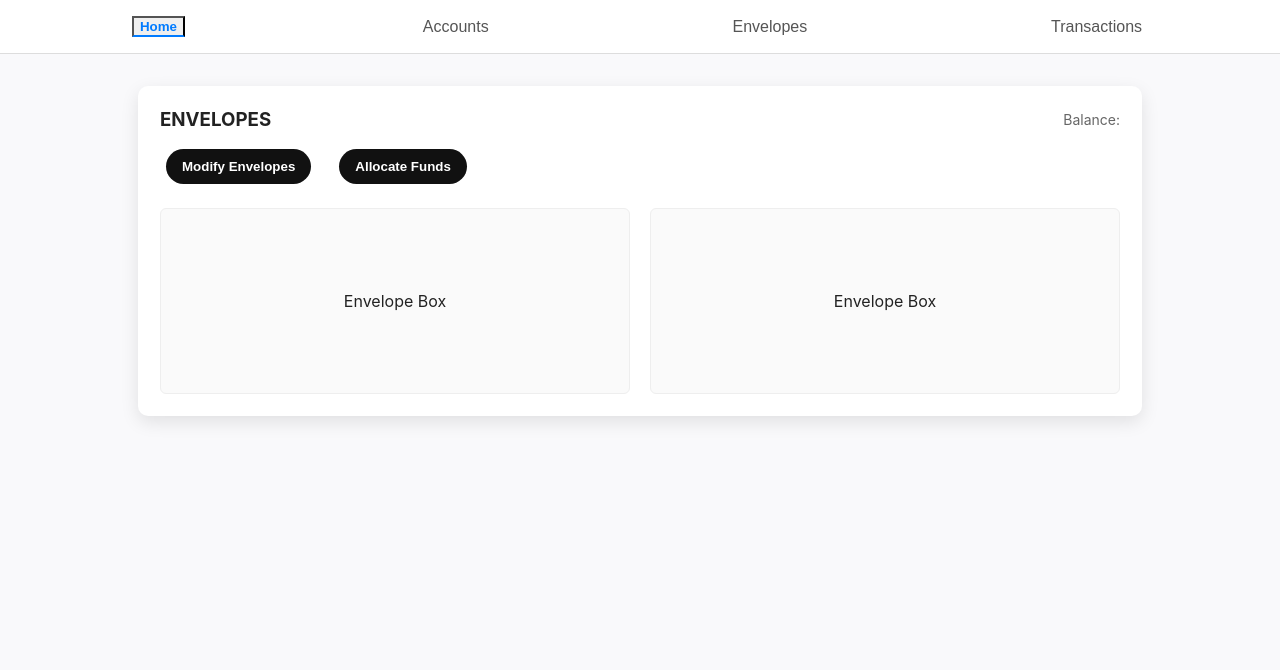
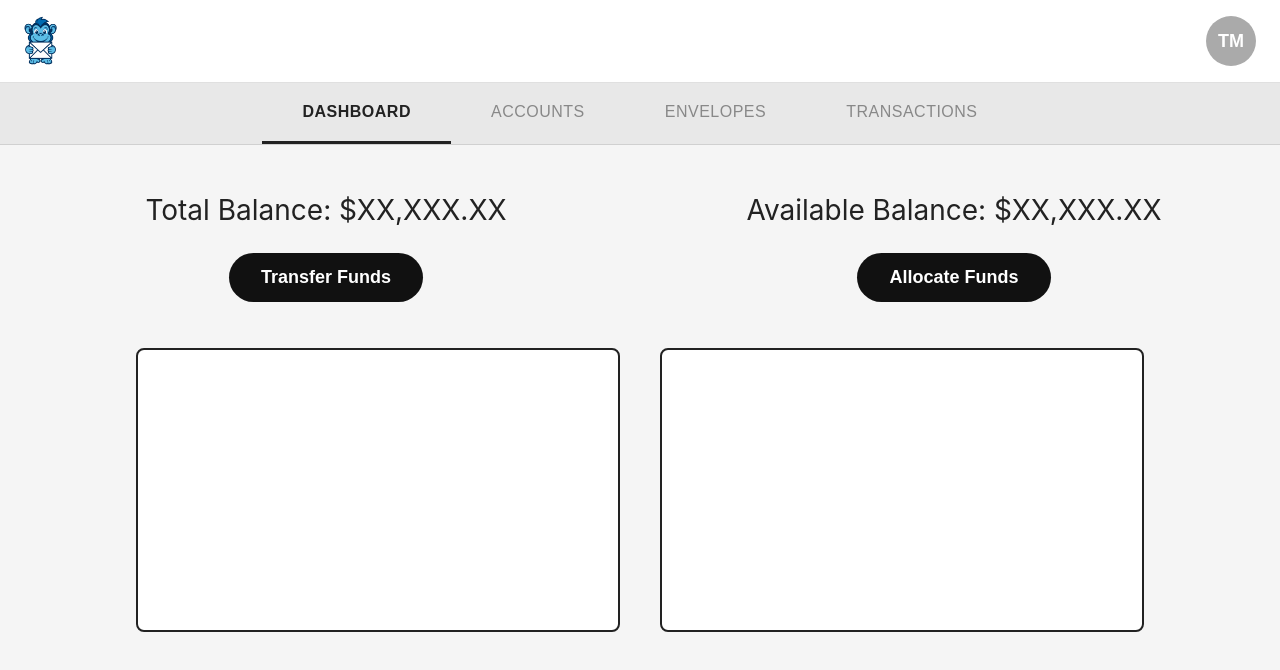
Before and after one commit to cdvchek/g7-mern-project, a Next.js app in the folder frontend-web/: page /dashboard in a window 1280 px wide. Shown: the top 670 px of the page. Built offline with nearby package versions, Linux system fonts and the light colour scheme.

Commit message:
more dashboard fixes, added logo, added settings menu, style updates

```diff
--- a/frontend-web/src/components/Dashboard.module.css
+++ b/frontend-web/src/components/Dashboard.module.css
@@ -2,14 +2,35 @@
   display: flex;
   flex-direction: column;
   height: 100vh;
-  background: #f9f9fb;
+  background: #f5f5f5;
   color: #222;
   font-family: Inter, system-ui, Arial, sans-serif;
 }
 
+.header {
+  display: flex;
+  justify-content: space-between;
+  align-items: center;
+  padding: 16px 24px;
+  background: #fff;
+  border-bottom: 1px solid #e0e0e0;
+}
+
+.logo {
+  height: 50px;
+  width: auto;
+  object-fit: contain;
+}
+
+.appName {
+  font-size: 22px;
+  font-weight: 600;
+  color: #222;
+}
+
 .dashboardContent {
   flex: 1;
-  padding: 2rem;
+  padding: 3rem 2rem;
   display: flex;
   flex-direction: column;
   align-items: center;
@@ -17,31 +38,43 @@
 
 .navbar {
   display: flex;
-  justify-content: space-around;
+  justify-content: center;
   align-items: center;
-  background: #fff;
-  border-bottom: 1px solid #ddd;
-  padding: 1rem;
+  background: #e8e8e8;
+  border-bottom: 1px solid #d0d0d0;
+  padding: 0;
+  gap: 0;
 }
 
 .navButton {
   background: none;
   border: none;
-  font-size: 1rem;
+  font-size: 16px;
   cursor: pointer;
-  color: #555;
-  font-weight: 500;
-  transition: color 0.2s ease, border-bottom 0.2s ease;
+  color: #888;
+  font-weight: 400;
+  letter-spacing: 0.5px;
+  padding: 20px 40px;
+  transition: color 0.2s ease;
+  border-bottom: 3px solid transparent;
+  position: relative;
 }
 
 .navButton:hover {
-  color: #000;
+  color: #555;
 }
 
 .activeButton {
-  color: #007bff;
-  font-weight: 600;
-  border-bottom: 2px solid #007bff;
+  background: none;
+  border: none;
+  font-size: 16px;
+  cursor: pointer;
+  color: #222;
+  font-weight: 700;
+  letter-spacing: 0.5px;
+  padding: 20px 40px;
+  border-bottom: 3px solid #222;
+  position: relative;
 }
 
 .container {
--- a/frontend-web/src/components/DashboardHome.js
+++ b/frontend-web/src/components/DashboardHome.js
@@ -2,25 +2,87 @@ import { useState } from "react";
 import styles from "./Dashboard.module.css";
 
 export default function DashboardHome() {
+  // temp vals
+  const totalBalance = "XX,XXX.XX";
+  const availableBalance = "XX,XXX.XX";
+
   return (
-    <div className={styles.card}>
-      <div style={{display:"flex", alignItems:"center", justifyContent:"space-between", marginBottom:12}}>
-        <h3 style={{margin:0}}>ENVELOPES</h3>
-        {/* add a dynamic balance val later */}
-        <div style={{fontSize:14, color:"#666"}}>Balance: </div>
+    <div style={{ width: "100%", maxWidth: "1400px" }}>
+      {/* Balance Section */}
+      <div style={{
+        display: "flex",
+        justifyContent: "space-around",
+        alignItems: "center",
+        marginBottom: "40px",
+        gap: "40px"
+      }}>
+        <div style={{ flex: 1, textAlign: "center" }}>
+          <h2 style={{
+            fontSize: "28px",
+            fontWeight: "400",
+            margin: "0 0 20px 0",
+            color: "#222"
+          }}>
+            Total Balance: ${totalBalance.toLocaleString('en-US', { minimumFractionDigits: 2, maximumFractionDigits: 2 })}
+          </h2>
+          <button
+            className={`${styles.btn} ${styles.btnPrimary}`}
+            style={{
+              fontSize: "18px",
+              padding: "14px 32px",
+              borderRadius: "50px"
+            }}
+          >
+            Transfer Funds
+          </button>
+        </div>
+
+        <div style={{ flex: 1, textAlign: "center" }}>
+          <h2 style={{
+            fontSize: "28px",
+            fontWeight: "400",
+            margin: "0 0 20px 0",
+            color: "#222"
+          }}>
+            Available Balance: ${availableBalance.toLocaleString('en-US', { minimumFractionDigits: 2, maximumFractionDigits: 2 })}
+          </h2>
+          <button
+            className={`${styles.btn} ${styles.btnPrimary}`}
+            style={{
+              fontSize: "18px",
+              padding: "14px 32px",
+              borderRadius: "50px"
+            }}
+          >
+            Allocate Funds
+          </button>
+        </div>
       </div>
 
-      <div style={{display:"flex", gap:16, marginBottom:18}}>
-        <button className={`${styles.btn} ${styles.btnPrimary}`}>Modify Envelopes</button>
-        <button className={`${styles.btn} ${styles.btnPrimary}`}>Allocate Funds</button>
-      </div>
+      {/* Content Boxes */}
+      <div style={{
+        display: "flex",
+        gap: "40px",
+        justifyContent: "center"
+      }}>
+        <div style={{
+          width: "480px",
+          height: "280px",
+          border: "2px solid #222",
+          borderRadius: "8px",
+          backgroundColor: "#fff"
+        }}>
+          {/* Placeholder box - add content later */}
+        </div>
 
-      <div style={{display:"flex", gap:20}}>
-        <div style={{flex:1}}>
-          <div className={styles.smallCard} style={{height:160, display:"flex", alignItems:"center", justifyContent:"center"}}>Envelope Box</div>
-        </div>
-        <div style={{flex:1}}>
-          <div className={styles.smallCard} style={{height:160, display:"flex", alignItems:"center", justifyContent:"center"}}>Envelope Box</div>
+        <div style={{
+          width: "480px",
+          height: "280px",
+          border: "2px solid #222",
+          borderRadius: "8px",
+          backgroundColor: "#fff"
+        }}>
+          {/* Placeholder box - add content later */}
         </div>
       </div>
     </div>
--- a/frontend-web/src/components/Navbar.js
+++ b/frontend-web/src/components/Navbar.js
@@ -1,4 +1,4 @@
-"use client"
+"use client";
 import styles from "./Dashboard.module.css";
 
 export default function Navbar({ activeTab, setActiveTab }) {
@@ -8,28 +8,28 @@ export default function Navbar({ activeTab, setActiveTab }) {
                 className={activeTab === "home" ? styles.activeButton : styles.navButton}
                 onClick={() => setActiveTab("home")}
             >
-                Home
+                DASHBOARD
             </button>
 
             <button
                 className={activeTab === "accounts" ? styles.activeButton : styles.navButton}
                 onClick={() => setActiveTab("accounts")}
             >
-                Accounts
+                ACCOUNTS
             </button>
 
             <button
                 className={activeTab === "envelopes" ? styles.activeButton : styles.navButton}
                 onClick={() => setActiveTab("envelopes")}
             >
-                Envelopes
+                ENVELOPES
             </button>
 
             <button
                 className={activeTab === "transactions" ? styles.activeButton : styles.navButton}
                 onClick={() => setActiveTab("transactions")}
             >
-                Transactions
+                TRANSACTIONS
             </button>
         </nav>
     );
--- /dev/null
+++ b/frontend-web/src/components/Settings.js
@@ -0,0 +1,122 @@
+"use client"
+import { useState, useRef, useEffect } from "react";
+import styles from "./Settings.module.css";
+
+export default function Settings({ userName = "Default", userEmail = "default@example.com", userInitials = "DF" }) {
+  const [isOpen, setIsOpen] = useState(false);
+  const menuRef = useRef(null);
+
+  // Close menu when clicking outside
+  useEffect(() => {
+    function handleClickOutside(event) {
+      if (menuRef.current && !menuRef.current.contains(event.target)) {
+        setIsOpen(false);
+      }
+    }
+
+    if (isOpen) {
+      document.addEventListener("mousedown", handleClickOutside);
+    }
+
+    return () => {
+      document.removeEventListener("mousedown", handleClickOutside);
+    };
+  }, [isOpen]);
+
+  const handleDashboard = () => {
+    console.log("Navigate to Dashboard");
+    setIsOpen(false);
+  };
+
+  const handleProfile = () => {
+    console.log("Navigate to Profile");
+    setIsOpen(false);
+  };
+
+  const handleSettings = () => {
+    console.log("Navigate to Settings");
+    setIsOpen(false);
+  };
+
+  const handleLogout = () => {
+    console.log("Logout user");
+    setIsOpen(false);
+    // Add your logout logic here
+  };
+
+  return (
+    <div className={styles.userMenuContainer} ref={menuRef}>
+      <button
+        className={styles.avatarButton}
+        onClick={() => setIsOpen(!isOpen)}
+        aria-label="User menu"
+      >
+        <div className={styles.avatar}>
+          <span className={styles.initials}>{userInitials}</span>
+        </div>
+      </button>
+
+      {isOpen && (
+        <div className={styles.dropdown}>
+          <div className={styles.userInfo}>
+            <div className={styles.avatarLarge}>
+              <span className={styles.initialsLarge}>{userInitials}</span>
+            </div>
+            <div className={styles.userDetails}>
+              <div className={styles.userName}>{userName}</div>
+              <div className={styles.userEmail}>{userEmail}</div>
+            </div>
+            <button
+              className={styles.expandButton}
+              onClick={() => setIsOpen(false)}
+              aria-label="Close menu"
+            >
+              <svg width="16" height="16" viewBox="0 0 16 16" fill="none">
+                <path d="M4 6L8 10L12 6" stroke="currentColor" strokeWidth="2" strokeLinecap="round"/>
+              </svg>
+            </button>
+          </div>
+
+          <div className={styles.divider}></div>
+
+          <div className={styles.optionsSection}>
+            <div className={styles.optionsLabel}>Options</div>
+
+            <button className={styles.menuItem} onClick={handleDashboard}>
+              <svg className={styles.icon} width="20" height="20" viewBox="0 0 20 20" fill="none">
+                <rect x="3" y="3" width="6" height="6" stroke="currentColor" strokeWidth="1.5"/>
+                <rect x="11" y="3" width="6" height="6" stroke="currentColor" strokeWidth="1.5"/>
+                <rect x="3" y="11" width="6" height="6" stroke="currentColor" strokeWidth="1.5"/>
+                <rect x="11" y="11" width="6" height="6" stroke="currentColor" strokeWidth="1.5"/>
+              </svg>
+              <span>Dashboard</span>
+            </button>
+
+            <button className={styles.menuItem} onClick={handleProfile}>
+              <svg className={styles.icon} width="20" height="20" viewBox="0 0 20 20" fill="none">
+                <circle cx="10" cy="7" r="3" stroke="currentColor" strokeWidth="1.5"/>
+                <path d="M4 17C4 14 6.5 12 10 12C13.5 12 16 14 16 17" stroke="currentColor" strokeWidth="1.5" strokeLinecap="round"/>
+              </svg>
+              <span>Profile</span>
+            </button>
+
+            <button className={styles.menuItem} onClick={handleSettings}>
+              <svg className={styles.icon} width="20" height="20" viewBox="0 0 20 20" fill="none">
+                <circle cx="10" cy="10" r="3" stroke="currentColor" strokeWidth="1.5"/>
+                <path d="M10 2V4M10 16V18M18 10H16M4 10H2M15.5 4.5L14 6M6 14L4.5 15.5M15.5 15.5L14 14M6 6L4.5 4.5" stroke="currentColor" strokeWidth="1.5" strokeLinecap="round"/>
+              </svg>
+              <span>Settings</span>
+            </button>
+
+            <button className={styles.menuItem} onClick={handleLogout}>
+              <svg className={styles.icon} width="20" height="20" viewBox="0 0 20 20" fill="none">
+                <path d="M8 17H4C3.44772 17 3 16.5523 3 16V4C3 3.44772 3.44772 3 4 3H8M13 13L17 10M17 10L13 7M17 10H8" stroke="currentColor" strokeWidth="1.5" strokeLinecap="round" strokeLinejoin="round"/>
+              </svg>
+              <span>Logout</span>
+            </button>
+          </div>
+        </div>
+      )}
+    </div>
+  );
+}
--- /dev/null
+++ b/frontend-web/src/components/Settings.module.css
@@ -0,0 +1,153 @@
+.userMenuContainer {
+  position: relative;
+}
+
+.avatarButton {
+  background: none;
+  border: none;
+  cursor: pointer;
+  padding: 0;
+}
+
+.avatar {
+  width: 50px;
+  height: 50px;
+  border-radius: 50%;
+  background: #aaa;
+  display: flex;
+  align-items: center;
+  justify-content: center;
+  transition: background 0.2s ease;
+}
+
+.avatarButton:hover .avatar {
+  background: #999;
+}
+
+.initials {
+  color: #fff;
+  font-size: 18px;
+  font-weight: 600;
+}
+
+.dropdown {
+  position: absolute;
+  top: 60px;
+  right: 0;
+  width: 280px;
+  background: #d5d5d5;
+  border-radius: 8px;
+  box-shadow: 0 4px 12px rgba(0, 0, 0, 0.15);
+  z-index: 1000;
+  overflow: hidden;
+}
+
+.userInfo {
+  display: flex;
+  align-items: center;
+  padding: 16px;
+  gap: 12px;
+}
+
+.avatarLarge {
+  width: 48px;
+  height: 48px;
+  border-radius: 50%;
+  background: #888;
+  display: flex;
+  align-items: center;
+  justify-content: center;
+  flex-shrink: 0;
+}
+
+.initialsLarge {
+  color: #fff;
+  font-size: 18px;
+  font-weight: 600;
+}
+
+.userDetails {
+  flex: 1;
+  min-width: 0;
+}
+
+.userName {
+  font-size: 16px;
+  font-weight: 600;
+  color: #222;
+  margin-bottom: 2px;
+}
+
+.userEmail {
+  font-size: 13px;
+  color: #555;
+  white-space: nowrap;
+  overflow: hidden;
+  text-overflow: ellipsis;
+}
+
+.expandButton {
+  background: none;
+  border: none;
+  cursor: pointer;
+  padding: 4px;
+  color: #555;
+  display: flex;
+  align-items: center;
+  justify-content: center;
+  border-radius: 4px;
+  transition: background 0.2s ease;
+}
+
+.expandButton:hover {
+  background: rgba(0, 0, 0, 0.1);
+}
+
+.divider {
+  height: 1px;
+  background: #bbb;
+  margin: 0 16px;
+}
+
+.optionsSection {
+  padding: 12px;
+}
+
+.optionsLabel {
+  font-size: 12px;
+  color: #666;
+  font-weight: 600;
+  padding: 8px 8px 4px 8px;
+  text-transform: uppercase;
+  letter-spacing: 0.5px;
+}
+
+.menuItem {
+  width: 100%;
+  display: flex;
+  align-items: center;
+  gap: 12px;
+  padding: 12px 8px;
+  background: none;
+  border: none;
+  cursor: pointer;
+  color: #222;
+  font-size: 15px;
+  font-weight: 500;
+  border-radius: 6px;
+  transition: background 0.2s ease;
+  text-align: left;
+}
+
+.menuItem:hover {
+  background: rgba(0, 0, 0, 0.08);
+}
+
+.icon {
+  color: #555;
+  flex-shrink: 0;
+}
+
+.menuItem:hover .icon {
+  color: #222;
+}
--- a/frontend-web/src/pages/DashboardPage.js
+++ b/frontend-web/src/pages/DashboardPage.js
@@ -2,6 +2,7 @@
 
 import { useState } from "react";
 import Navbar from "../components/Navbar";
+import Settings from "../components/Settings";
 import DashboardHome from "../components/DashboardHome";
 import DashboardAccounts from "../components/DashboardAccounts";
 import DashboardEnvelopes from "../components/DashboardEnvelopes";
@@ -10,6 +11,11 @@ import styles from "../components/Dashboard.module.css";
 
 export default function Dashboard() {
     const [activeTab, setActiveTab] = useState("home");
+
+    // sample, replace with actual user data
+    const userName = "Tester McTesterson";
+    const userEmail = "test@tester.com";
+    const userInitials = "TM";
 
     const renderContent = () => {
         switch (activeTab) {
@@ -26,6 +32,20 @@ export default function Dashboard() {
 
     return (
         <div className={styles.dashboardContainer}>
+            {/* Header with App Name and User Menu */}
+            <div className={styles.header}>
+                <img
+                    src="/budgiemail.png"
+                    alt="App Logo"
+                    className={styles.logo}
+                />
+                <Settings
+                    userName={userName}
+                    userEmail={userEmail}
+                    userInitials={userInitials}
+                />
+            </div>
+
             <Navbar activeTab={activeTab} setActiveTab={setActiveTab} />
             <div className={styles.dashboardContent}>
                 {renderContent()}
```
